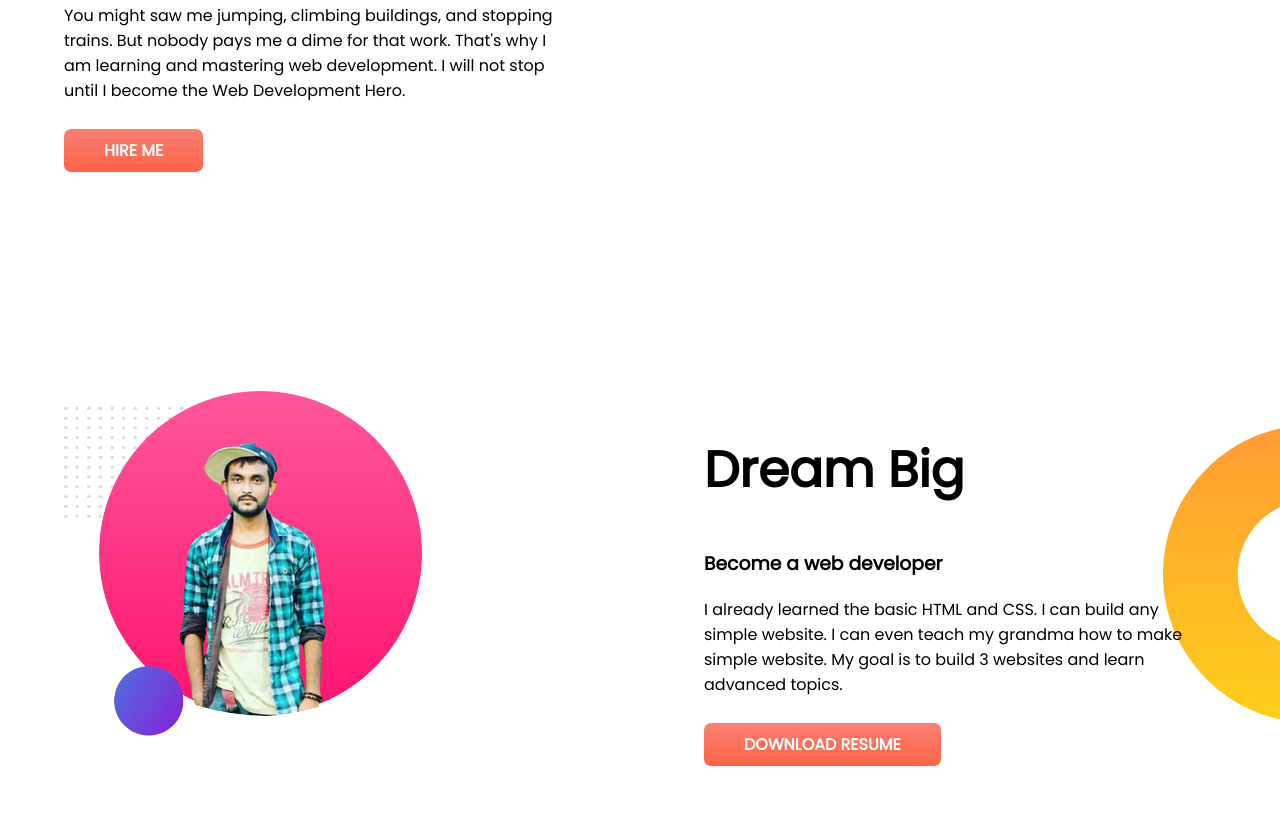
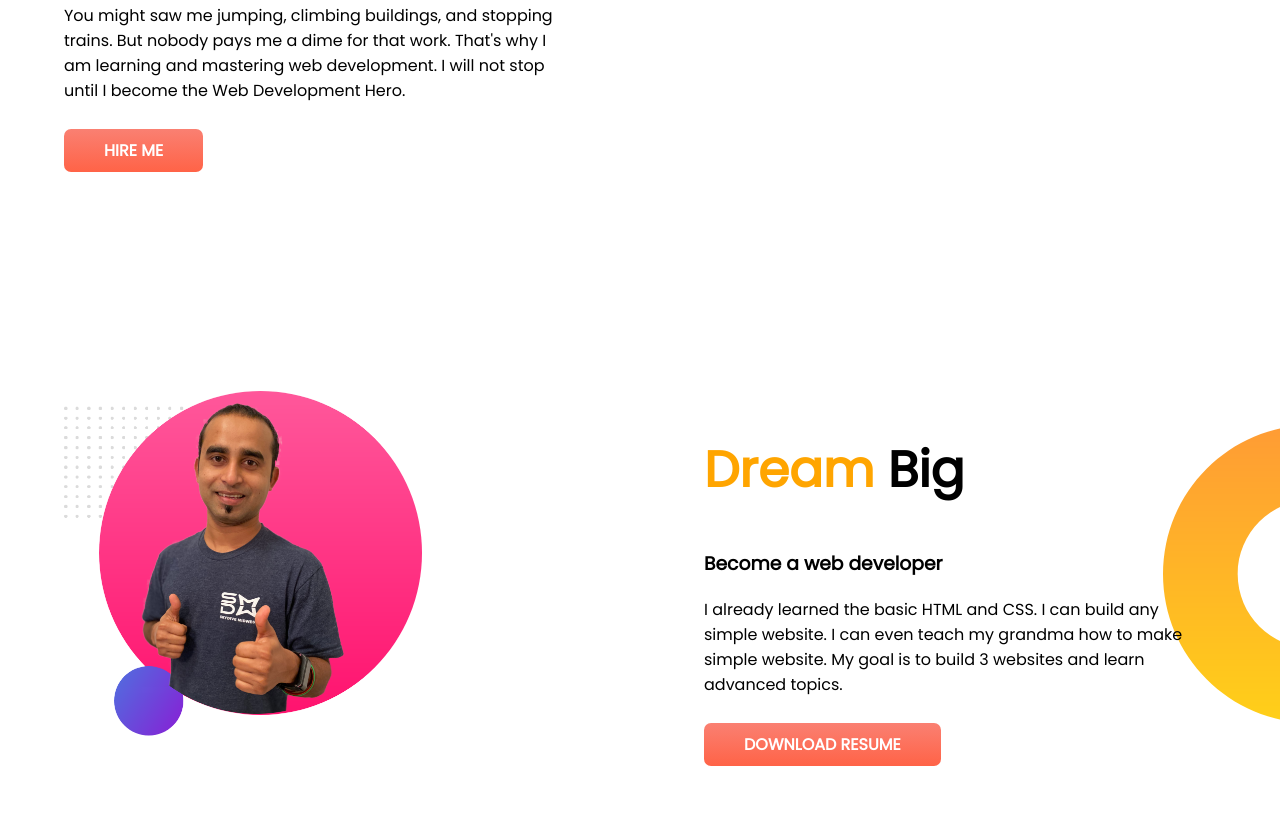
Before and after one commit to salmanahmed643/dev_portfolio, a plain HTML site: page index.html in a window 1280 px wide. Shown: the part 458-1282 px from the top of the page. Drawn offline with Linux system fonts and the light colour scheme.

Commit message:
imaged added

```diff
--- a/index.html
+++ b/index.html
@@ -33,11 +33,11 @@
 
     <section class="dream_big flexible_container">
         <div class="half_width">
-            <img src="images/my-pic2.png" alt="">
+            <img src="images/jhankar2.png" alt="">
         </div>
 
         <div class="half_width">
-            <h1> Dream Big </h1>
+            <h1> <span class="color-orange"> Dream </span> Big </h1>
             <h3> Become a web developer </h3>
             <p class="custom_margin"> I already learned the basic HTML and CSS. I can build any simple website. I can
                 even teach my grandma how to make simple website. My goal is to build 3 websites and learn advanced
```
Also changed, not shown: images/jhankar2.png (added), images/my-pic2.png (deleted).
